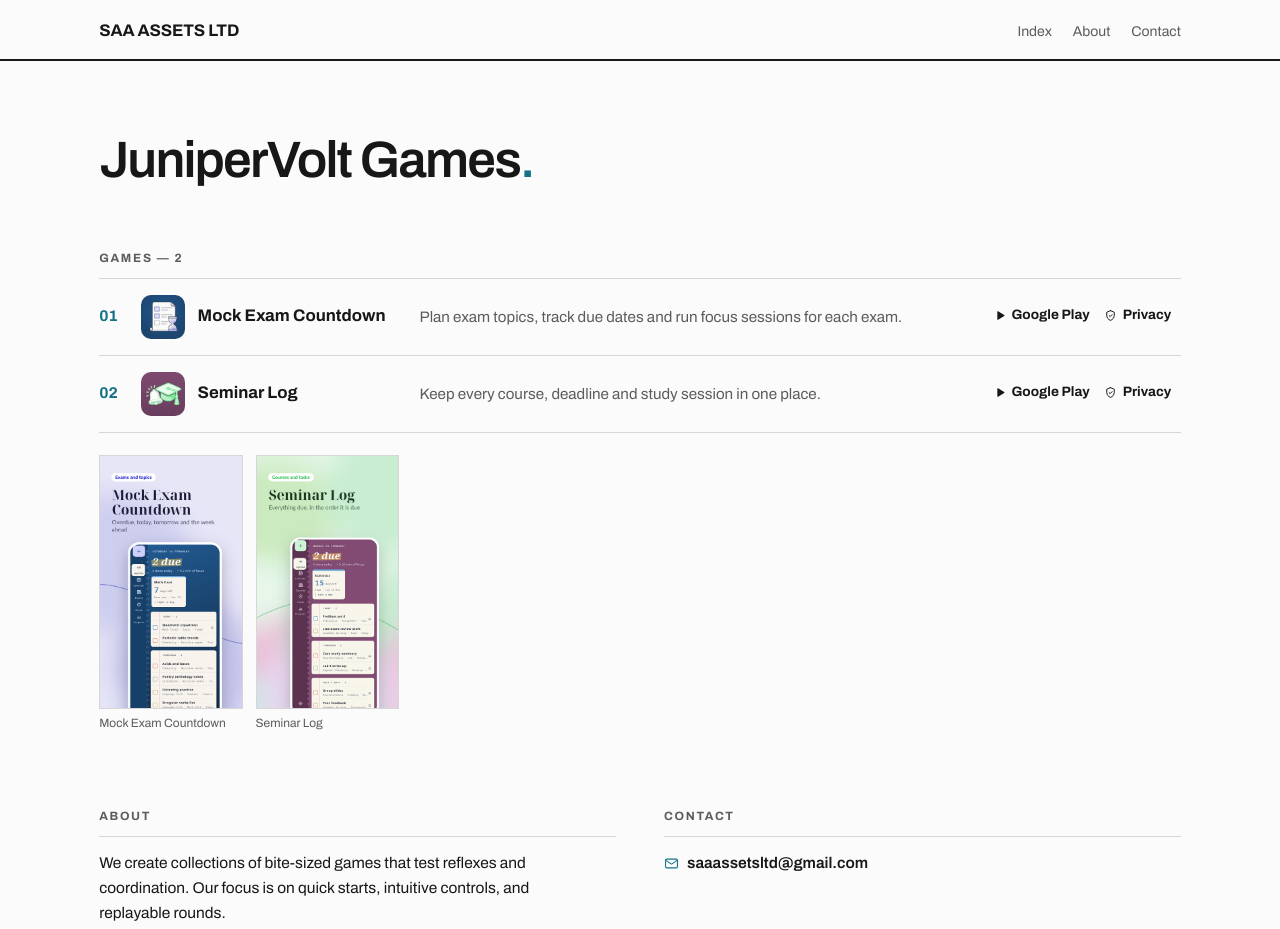
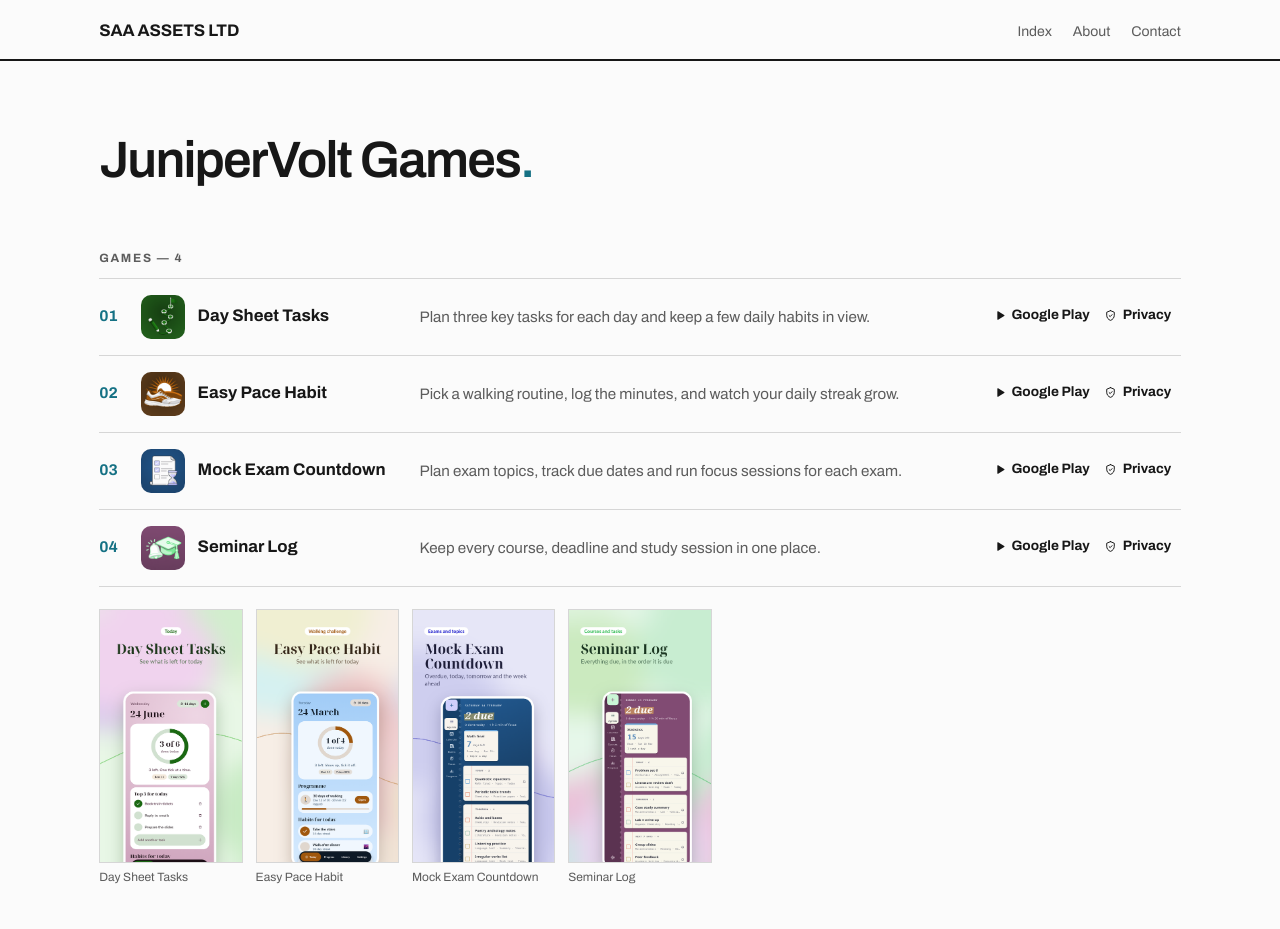
Before and after one commit to saaassetsltd/saaassetsltd.github.io, a plain HTML site: page index.html in a window 1280 px wide. Shown: the top 929 px of the page. Drawn offline with Linux system fonts and the light colour scheme.

Commit message:
site: saaassetsltd.cfd

```diff
--- a/index.html
+++ b/index.html
@@ -85,18 +85,26 @@ footer .in { padding-top: 1rem; padding-bottom: 2rem; display: flex; justify-con
 <main class="in">
   <section class="lead"><p>JuniperVolt Games</p></section>
   <section id="games">
-    <p class="label">Games &mdash; 2</p>
+    <p class="label">Games &mdash; 4</p>
     <table class="index">
       <tr><td class="n">01</td>
+        <td><span class="t"><img class="icon" src="/icons/day-sheet-tasks.png" alt="" width="44" height="44" loading="lazy">Day Sheet Tasks</span></td>
+        <td class="d">Plan three key tasks for each day and keep a few daily habits in view.</td>
+        <td class="l"><a class="lnk" href="https://play.google.com/store/apps/details?id=app.daysheet.daily"><svg viewBox="0 0 24 24" fill="currentColor" aria-hidden="true"><path d="M8 5.14v13.72a1 1 0 0 0 1.5.86l11.14-6.86a1 1 0 0 0 0-1.72L9.5 4.28A1 1 0 0 0 8 5.14Z"/></svg>Google Play</a><a class="lnk" href="/day-sheet-tasks/"><svg viewBox="0 0 24 24" fill="none" stroke="currentColor" stroke-width="1.8" stroke-linecap="round" stroke-linejoin="round" aria-hidden="true"><path d="M12 3l7 3v5.5c0 4.3-2.9 8.3-7 9.5-4.1-1.2-7-5.2-7-9.5V6l7-3Z"/><path d="M9.5 12.2l1.9 1.9 3.5-3.7"/></svg>Privacy</a></td></tr>
+      <tr><td class="n">02</td>
+        <td><span class="t"><img class="icon" src="/icons/easy-pace-habit.png" alt="" width="44" height="44" loading="lazy">Easy Pace Habit</span></td>
+        <td class="d">Pick a walking routine, log the minutes, and watch your daily streak grow.</td>
+        <td class="l"><a class="lnk" href="https://play.google.com/store/apps/details?id=me.easypace.log"><svg viewBox="0 0 24 24" fill="currentColor" aria-hidden="true"><path d="M8 5.14v13.72a1 1 0 0 0 1.5.86l11.14-6.86a1 1 0 0 0 0-1.72L9.5 4.28A1 1 0 0 0 8 5.14Z"/></svg>Google Play</a><a class="lnk" href="/easy-pace-habit/"><svg viewBox="0 0 24 24" fill="none" stroke="currentColor" stroke-width="1.8" stroke-linecap="round" stroke-linejoin="round" aria-hidden="true"><path d="M12 3l7 3v5.5c0 4.3-2.9 8.3-7 9.5-4.1-1.2-7-5.2-7-9.5V6l7-3Z"/><path d="M9.5 12.2l1.9 1.9 3.5-3.7"/></svg>Privacy</a></td></tr>
+      <tr><td class="n">03</td>
         <td><span class="t"><img class="icon" src="/icons/mock-exam-countdown.png" alt="" width="44" height="44" loading="lazy">Mock Exam Countdown</span></td>
         <td class="d">Plan exam topics, track due dates and run focus sessions for each exam.</td>
         <td class="l"><a class="lnk" href="https://play.google.com/store/apps/details?id=co.mockexamboard"><svg viewBox="0 0 24 24" fill="currentColor" aria-hidden="true"><path d="M8 5.14v13.72a1 1 0 0 0 1.5.86l11.14-6.86a1 1 0 0 0 0-1.72L9.5 4.28A1 1 0 0 0 8 5.14Z"/></svg>Google Play</a><a class="lnk" href="/mock-exam-countdown/"><svg viewBox="0 0 24 24" fill="none" stroke="currentColor" stroke-width="1.8" stroke-linecap="round" stroke-linejoin="round" aria-hidden="true"><path d="M12 3l7 3v5.5c0 4.3-2.9 8.3-7 9.5-4.1-1.2-7-5.2-7-9.5V6l7-3Z"/><path d="M9.5 12.2l1.9 1.9 3.5-3.7"/></svg>Privacy</a></td></tr>
-      <tr><td class="n">02</td>
+      <tr><td class="n">04</td>
         <td><span class="t"><img class="icon" src="/icons/seminar-log.png" alt="" width="44" height="44" loading="lazy">Seminar Log</span></td>
         <td class="d">Keep every course, deadline and study session in one place.</td>
         <td class="l"><a class="lnk" href="https://play.google.com/store/apps/details?id=net.seminarlogsheet"><svg viewBox="0 0 24 24" fill="currentColor" aria-hidden="true"><path d="M8 5.14v13.72a1 1 0 0 0 1.5.86l11.14-6.86a1 1 0 0 0 0-1.72L9.5 4.28A1 1 0 0 0 8 5.14Z"/></svg>Google Play</a><a class="lnk" href="/seminar-log/"><svg viewBox="0 0 24 24" fill="none" stroke="currentColor" stroke-width="1.8" stroke-linecap="round" stroke-linejoin="round" aria-hidden="true"><path d="M12 3l7 3v5.5c0 4.3-2.9 8.3-7 9.5-4.1-1.2-7-5.2-7-9.5V6l7-3Z"/><path d="M9.5 12.2l1.9 1.9 3.5-3.7"/></svg>Privacy</a></td></tr>
     </table>
-    <div class="screens"><figure><img src="/shots/mock-exam-countdown_1.png" alt="Mock Exam Countdown screenshot 1" loading="lazy" decoding="async"><figcaption>Mock Exam Countdown</figcaption></figure><figure><img src="/shots/seminar-log_1.png" alt="Seminar Log screenshot 1" loading="lazy" decoding="async"><figcaption>Seminar Log</figcaption></figure></div>
+    <div class="screens"><figure><img src="/shots/day-sheet-tasks_1.png" alt="Day Sheet Tasks screenshot 1" loading="lazy" decoding="async"><figcaption>Day Sheet Tasks</figcaption></figure><figure><img src="/shots/easy-pace-habit_1.png" alt="Easy Pace Habit screenshot 1" loading="lazy" decoding="async"><figcaption>Easy Pace Habit</figcaption></figure><figure><img src="/shots/mock-exam-countdown_1.png" alt="Mock Exam Countdown screenshot 1" loading="lazy" decoding="async"><figcaption>Mock Exam Countdown</figcaption></figure><figure><img src="/shots/seminar-log_1.png" alt="Seminar Log screenshot 1" loading="lazy" decoding="async"><figcaption>Seminar Log</figcaption></figure></div>
   </section>
   <div class="cols">
     <section id="about"><h2>About</h2><p>We create collections of bite-sized games that test reflexes and coordination. Our focus is on quick starts, intuitive controls, and replayable rounds.</p><p>The catalogue grows one title at a time. New releases appear on this page as soon as they are live.</p></section>
```
Also changed, not shown: icons/day-sheet-tasks.png (added), icons/easy-pace-habit.png (added), shots/day-sheet-tasks_1.png (added), shots/day-sheet-tasks_2.png (added), shots/day-sheet-tasks_3.png (added), shots/day-sheet-tasks_4.png (added), shots/easy-pace-habit_1.png (added), shots/easy-pace-habit_2.png (added), shots/easy-pace-habit_3.png (added), shots/easy-pace-habit_4.png (added).
